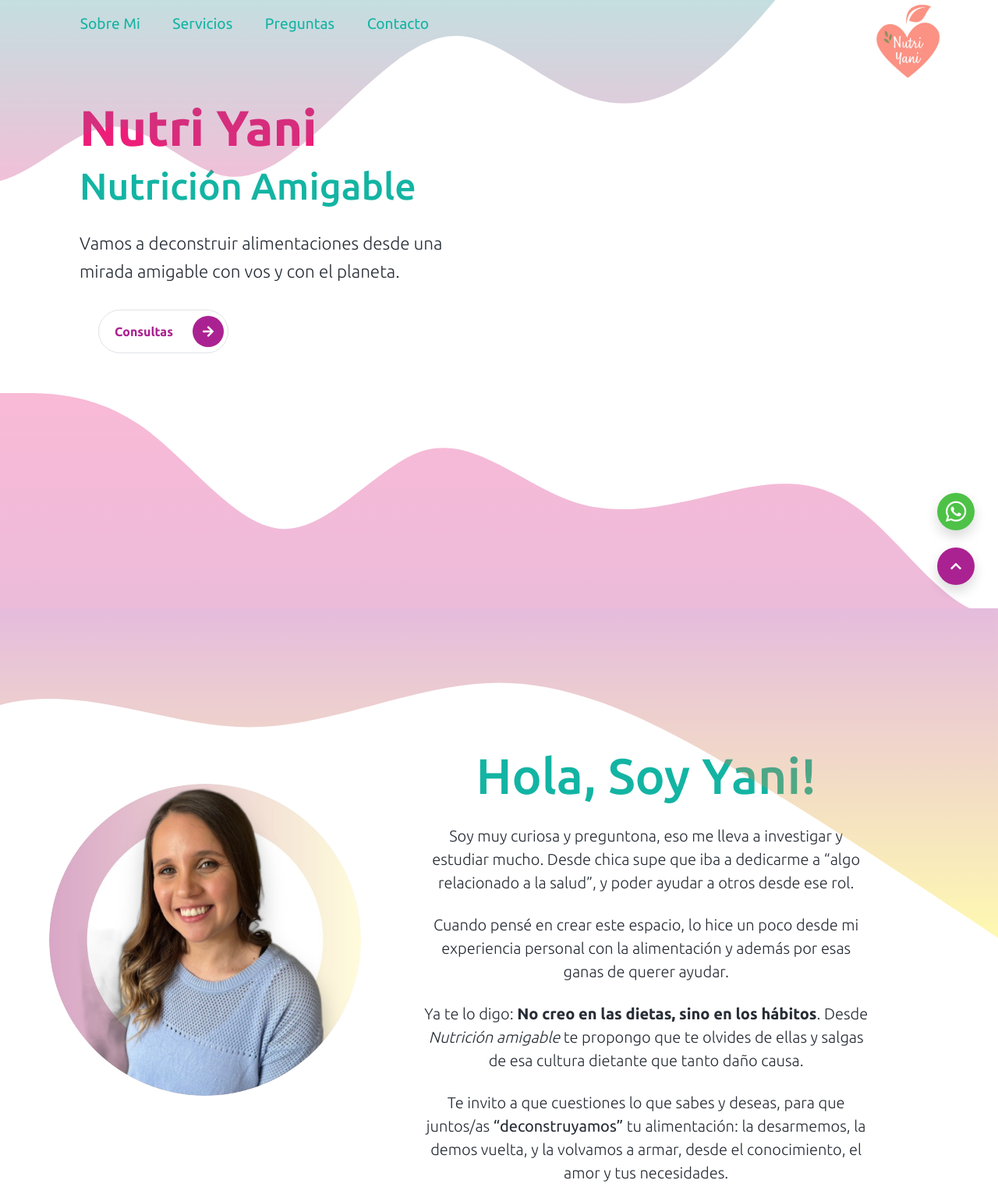
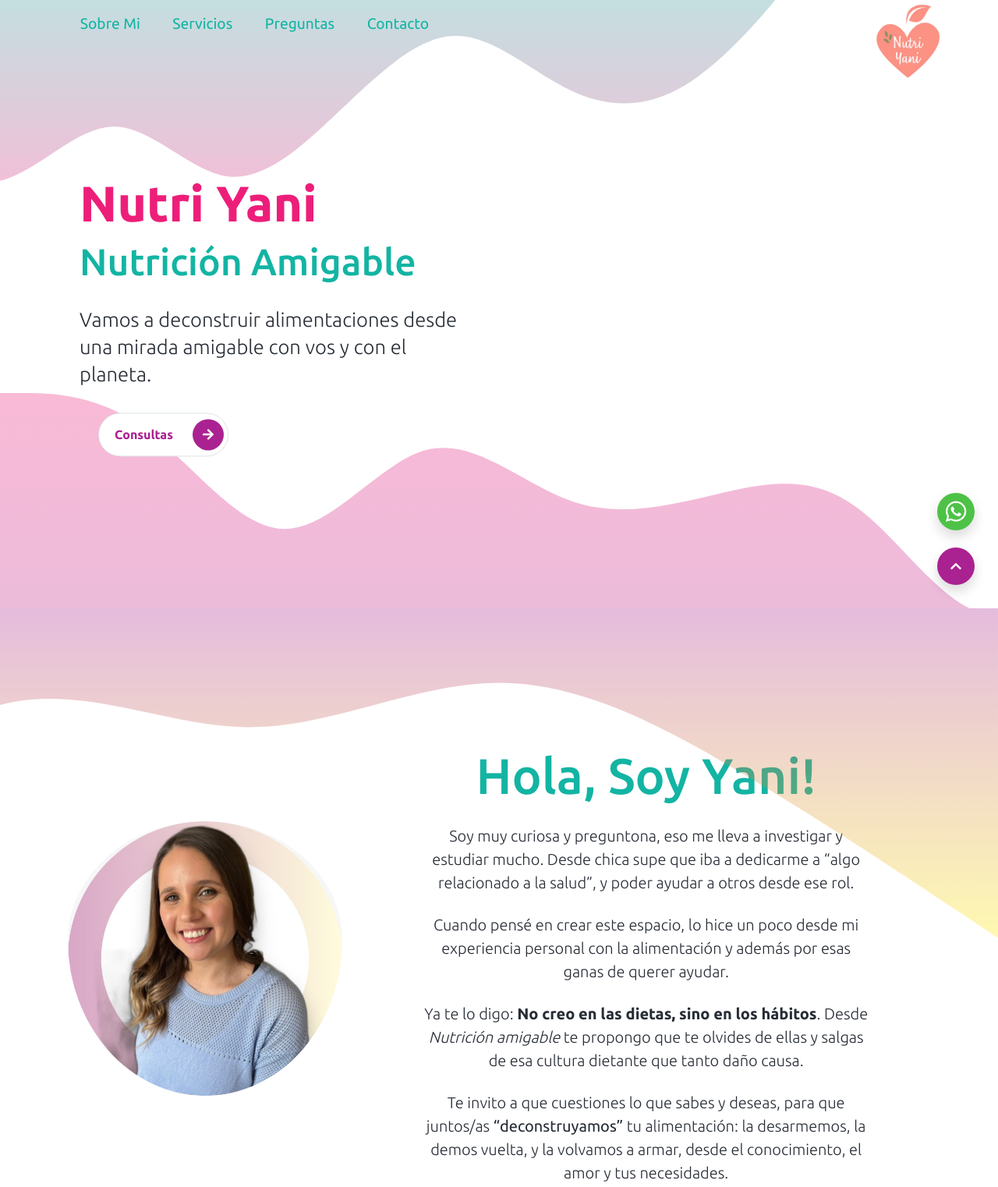
Before and after one commit to JEDolce/yani-nutricion-web, a website: page index.html in a window 1280 px wide. Shown: the part 20-1542 px from the top of the page at 78% size. Drawn offline with nearby package versions, Linux system fonts and the light colour scheme.

Commit message:
size improvements

```diff
--- a/index.html
+++ b/index.html
@@ -80,7 +80,7 @@
 
 
     <!-- INTRO -->
-    <div class="container">
+    <div class="container intro-container">
       <div class="row align-items-center text-white">
         <div class="col-lg-6 intros">
           <h1>Nutri Yani</h1>
--- a/styles/sections/_about.scss
+++ b/styles/sections/_about.scss
@@ -33,6 +33,7 @@
     }
 
     @include media-breakpoint-up(lg) {
+        min-height: 100vh;
 
         &--text {
             margin-top: 5rem;
@@ -43,6 +44,7 @@
         }
 
         img {
+            padding-top: 3rem;
             height: 50vh;
         }
     }
--- a/styles/sections/_intro.scss
+++ b/styles/sections/_intro.scss
@@ -88,6 +88,10 @@
     }
 }
 
+.intro-container {
+    @include absoluteCenter;
+}
+
 .intros {
     padding: 5rem 2rem 0rem 2rem;
 
@@ -120,10 +124,10 @@
         color: $letter;
         margin-top: 1.8rem;
         line-height: 1.5rem;
-        font-size: 1.2;
+        font-size: 1.2rem;
 
         @include media-breakpoint-up(md) {
-            font-size: 1.4rem;
+            font-size: 1.6rem;
             line-height: 2.2rem;
         }
     }
```
Also changed, not shown: styles/style.css, 1 other file.
